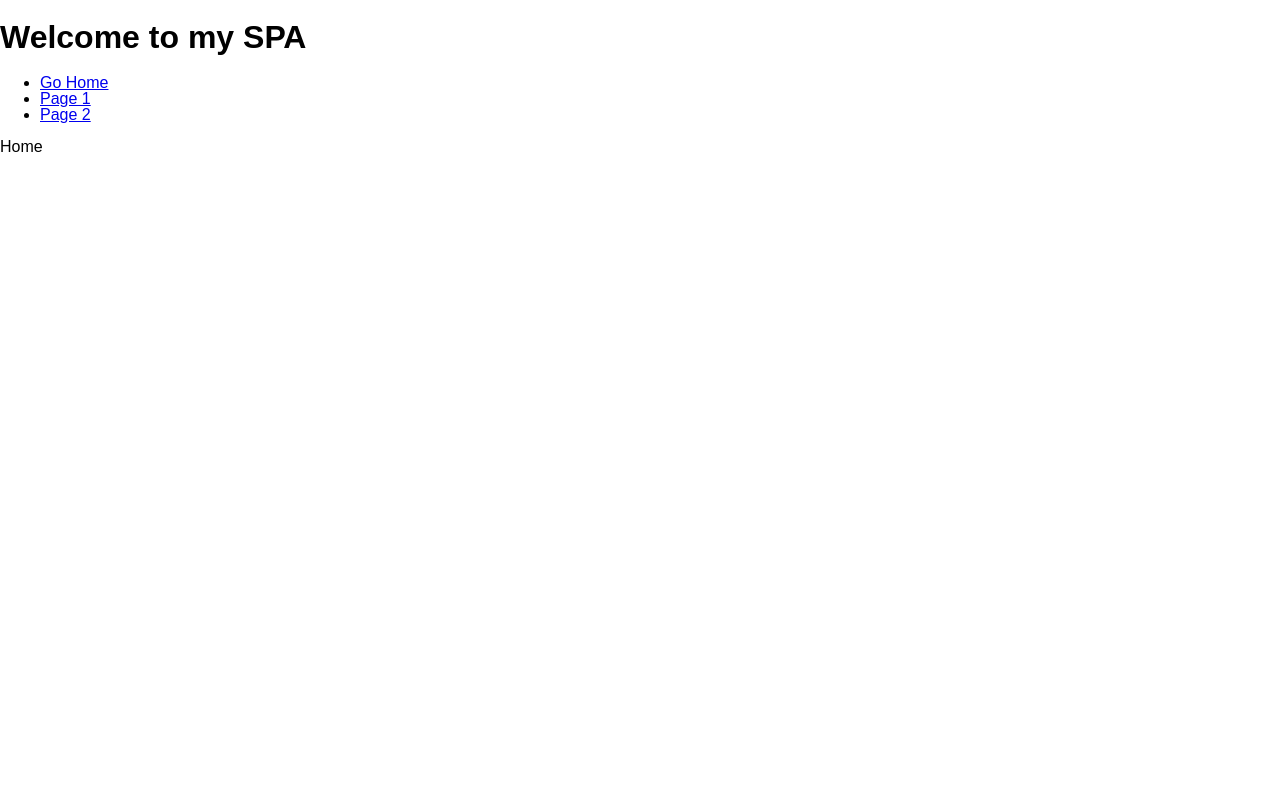
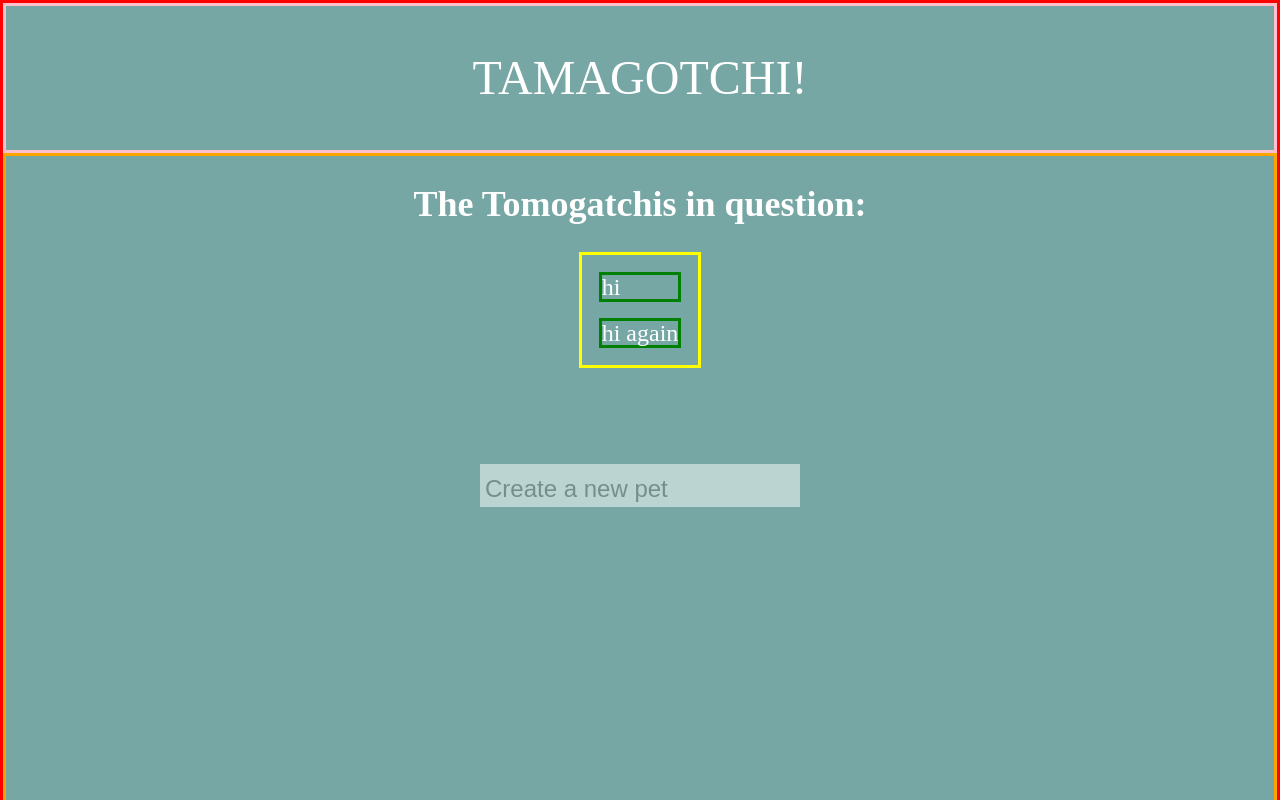
Before and after one commit to StevenZambito/tamagotchi-front-end, a React (Create React App) app: page / in a window 1280 px wide. Shown: the top 800 px of the page. Built offline with nearby package versions, Linux system fonts and the light colour scheme.

Commit message:
Added state with mock data and rendered dynamically

```diff
--- a/src/App.jsx
+++ b/src/App.jsx
@@ -1,12 +1,71 @@
-import React from 'react'
+import React, { useState } from 'react'
 import { Link, Route, Switch } from 'react-router-dom'
 
 export function App() {
+  const [petItems, setPetItems] = useState([
+    {
+      id: 0,
+      name: 'hi',
+      birthday: '2021-02-25T19:19:43.360Z',
+      hungerLevel: 0,
+      happinessLevel: 0,
+      playtimes: [
+        {
+          id: 0,
+          when: '2021-02-25T19:19:43.360Z',
+          petId: 0,
+        },
+      ],
+      feedings: [
+        {
+          id: 0,
+          when: '2021-02-25T19:19:43.360Z',
+          petId: 0,
+        },
+      ],
+      scoldings: [
+        {
+          id: 0,
+          when: '2021-02-25T19:19:43.360Z',
+          petId: 0,
+        },
+      ],
+    },
+    {
+      id: 1,
+      name: 'hi again',
+      birthday: '2021-02-25T19:19:43.360Z',
+      hungerLevel: 0,
+      happinessLevel: 0,
+      playtimes: [
+        {
+          id: 1,
+          when: '2021-02-25T19:19:43.360Z',
+          petId: 1,
+        },
+      ],
+      feedings: [
+        {
+          id: 1,
+          when: '2021-02-25T19:19:43.360Z',
+          petId: 1,
+        },
+      ],
+      scoldings: [
+        {
+          id: 1,
+          when: '2021-02-25T19:19:43.360Z',
+          petId: 1,
+        },
+      ],
+    },
+  ])
   return (
     <>
+      <div className="app">
         <header>
-        <h1>Welcome to my SPA</h1>
-        <nav>
+          <h1>Tamagotchi!</h1>
+          {/* <nav>
             <ul>
               <li>
                 <Link to="/">Go Home</Link>
@@ -18,9 +77,9 @@
                 <Link to="/2">Page 2</Link>
               </li>
             </ul>
-        </nav>
+          </nav> */}
         </header>
-      <Switch>
+        {/* <Switch>
           <Route exact path="/">
             Home
           </Route>
@@ -31,7 +90,22 @@
             Page 2
           </Route>
           <Route path="*">Not Found</Route>
-      </Switch>
+        </Switch> */}
+        <main>
+          <h2>The Tomogatchis in question:</h2>
+          <ul>
+            {petItems.map(petItem => (
+              <li key={petItem.id}>{petItem.name}</li>
+            ))}
+          </ul>
+          <form>
+            <input type="text" placeholder="Create a new pet" />
+          </form>
+        </main>
+        <footer>
+          <p>Created by Steven Zambito</p>
+        </footer>
+      </div>
     </>
   )
 }
--- a/src/index.scss
+++ b/src/index.scss
@@ -1,5 +1,5 @@
 :root {
-  font: 16px / 1 sans-serif;
+  font: 24px / 1 sans-serif;
 }
 
 html {
@@ -7,6 +7,71 @@
 }
 
 body {
+  min-height: 100%;
   margin: 0;
-  min-height: 100%;
+  padding: 0;
+  color: #fff;
+  font-family: 'Comfortaa';
+  background-color: rgb(119, 167, 164);
 }
+
+.app {
+  border: solid red;
+  min-height: 100vh;
+}
+
+header h1 {
+  text-align: center;
+  font-weight: 300;
+  text-transform: uppercase;
+  border: solid pink;
+  padding: 2rem;
+  margin: 0;
+}
+
+main h2 {
+  text-align: center;
+}
+
+main {
+  border: solid orange;
+  min-height: 100vh;
+  display: flex;
+  flex-direction: column;
+  align-items: center;
+}
+
+ul {
+  list-style: none;
+  margin: 0;
+  padding: 0;
+  border: solid yellow;
+  margin-bottom: 4rem;
+  cursor: pointer;
+}
+
+li {
+  border: solid green;
+  margin: 0.7em;
+}
+
+input {
+  border: none;
+  padding: 0.3em 0.2em 0;
+  color: #074863;
+  font-size: 1em;
+  line-height: 1.5em;
+  background-color: #fff;
+  opacity: 0.5;
+}
+
+input:focus {
+  outline: 0;
+  background-color: #fff;
+  opacity: 1;
+}
+
+footer {
+  padding: 0;
+  border: solid purple;
+}
```
Lines whose indentation alone changed are shown as unchanged.
